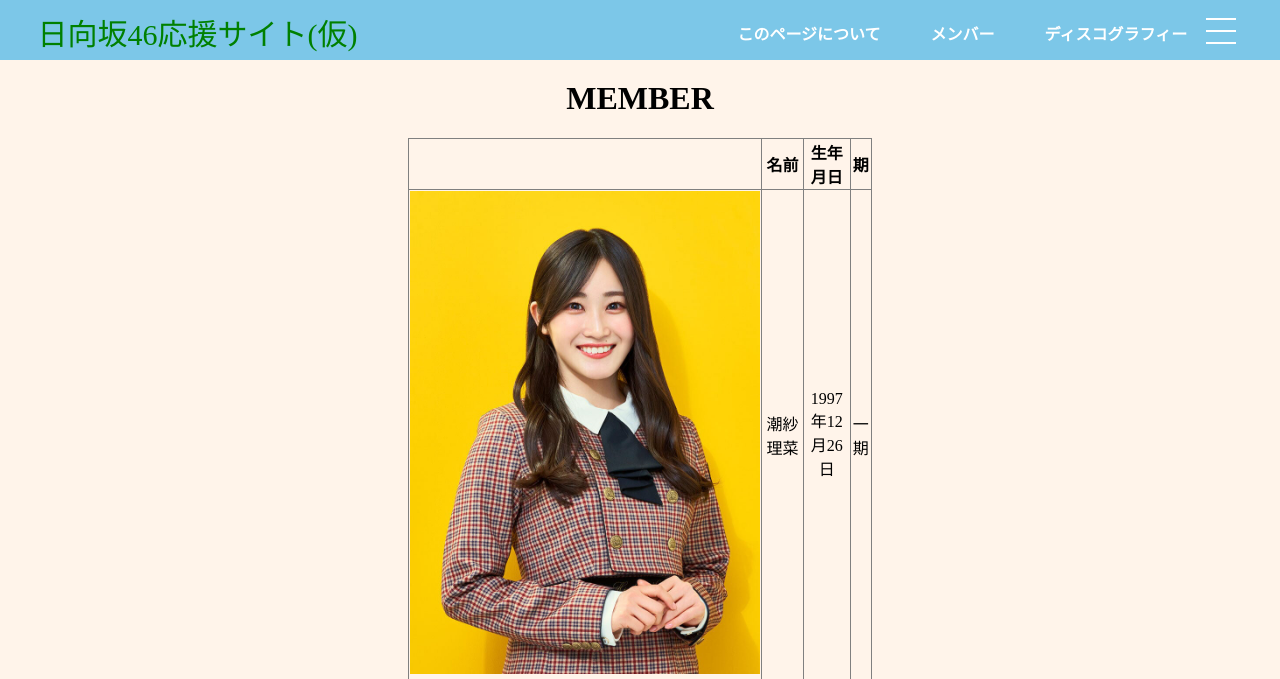
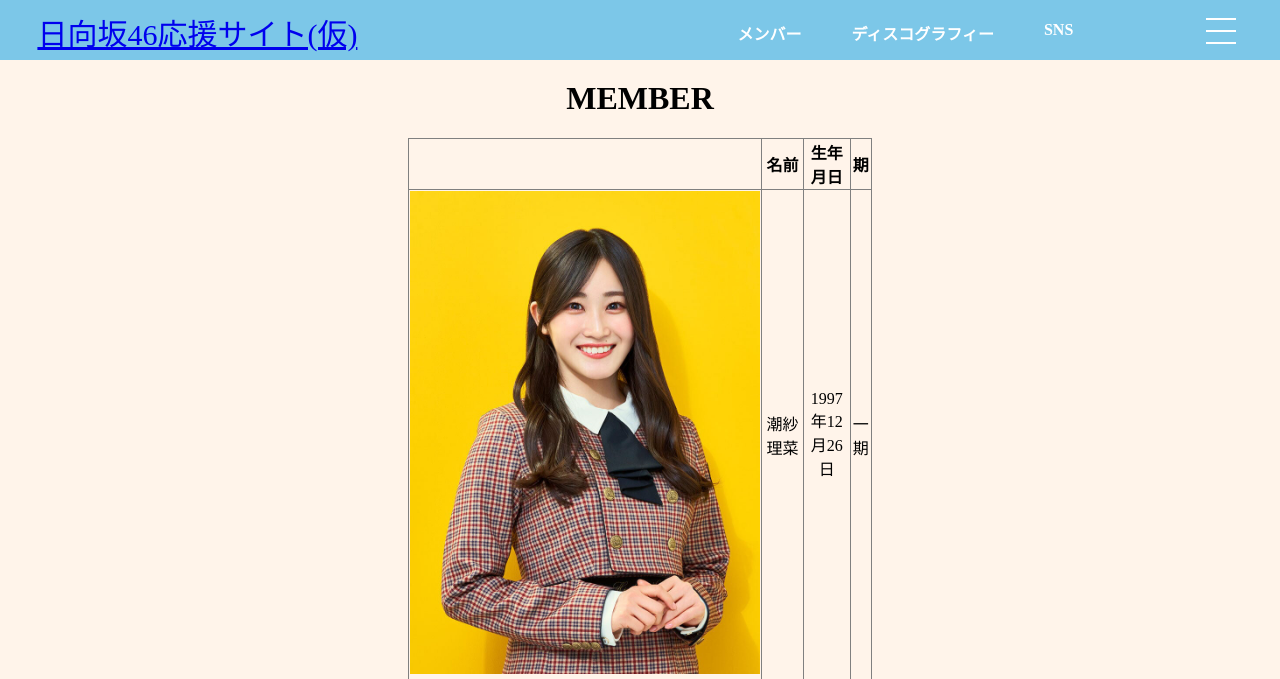
Before and after one commit to masashikuwahara/hinatazaka46, a PHP site: page /member.php in a window 1280 px wide. Shown: the top 679 px of the page. Run offline with PHP 8.4, Linux system fonts and the light colour scheme.

Commit message:
ヘッダー、メニュー更新

```diff
--- a/header.php
+++ b/header.php
@@ -1,10 +1,10 @@
 <header>
-  <div class="header-logo">日向坂46応援サイト(仮)</div>
+  <div class="header-logo"><a href="index.php">日向坂46応援サイト(仮)</a></div>
   <div class="header-list">
     <ul>
-      <li class="header-list__item"><a href="about.php">このページについて</a></li>
       <li class="header-list__item"><a href="member.php">メンバー</a></li>
       <li class="header-list__item"><a href="discography.php">ディスコグラフィー</a></li>
+      <li class="header-list__item"><a href="sns.php">SNS</a></li>
     </ul>
   </div>
 
@@ -16,13 +16,12 @@
   <nav class="global-nav">
     <div class="global-nav__inner">
       <ul class="global-nav__list">
-        <li class="global-nav__item"><a href="about.php">このページについて</a></li>
         <li class="global-nav__item"><a href="member.php">メンバー</a></li>
         <li class="global-nav__item"><a href="discography.php">ディスコグラフィー</a></li>
+        <li class="global-nav__item"><a href="sns.php">SNS</a></li>
       </ul>
-      <div class="test">
-        test
-        test
+      <div class="sns">
+        <a href="https://twitter.com/hinatazaka46"><img src="img/logo-white.png" alt=""></a>
       </div>
      </div>
   </nav>
```
